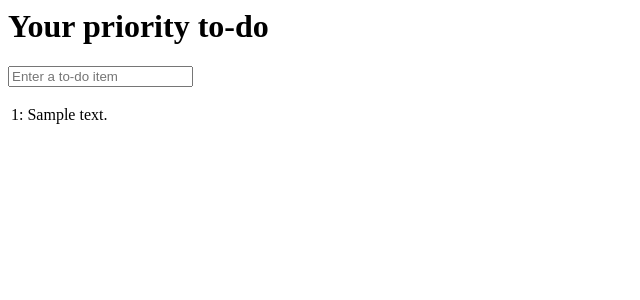
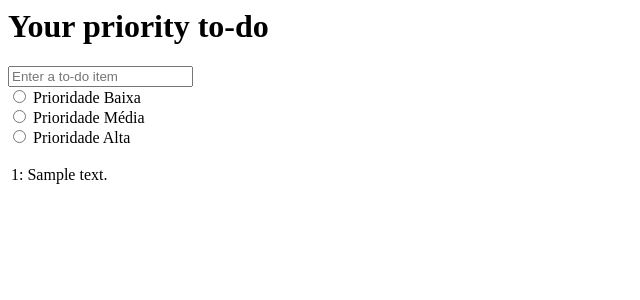
Before and after one commit to fernandopsanchez/superlists, a Django app: page / in a window 1280 px wide. Shown: the top 300 px of the page, without its empty margins (0-640 px from the left). Run offline with Django 3.2, Linux system fonts and the light colour scheme; tables that the repository leaves empty hold one stand-in row (values such as "Sample post").

Commit message:
atualização

```diff
--- a/lists/templates/home.html
+++ b/lists/templates/home.html
@@ -6,6 +6,13 @@
 		<h1>Your priority to-do</h1>
 		<form method="POST">
 			<input name="item_text" id="id_new_item" placeholder="Enter a to-do item" />
+			<br>
+			<input type="radio" id="id_priority" name="priority" value="Proridade Baixa">
+			<label for="male">Prioridade Baixa</label><br>
+			<input type="radio" id="id_priority" name="priority" value="Proridade Média">
+			<label for="female">Prioridade Média</label><br>
+			<input type="radio" id="id_priority" name="priority" value="Proridade Alta">
+			<label for="other">Prioridade Alta</label>
 			{% csrf_token %}
 		</form>
 		<table id="id_list_table">
--- a/lists/views.py
+++ b/lists/views.py
@@ -5,6 +5,7 @@ from lists.models import Item
 def home_page(request):
 	if request.method == 'POST':
 		Item.objects.create(text=request.POST['item_text'])
+		Item.objects.create(text=request.POST['priority'])
 		return redirect('/')
 
 	items = Item.objects.all()
```
Also changed, not shown: tests.py (renamed from functional_tests.py, +7 -5 lines), 1 other file.
